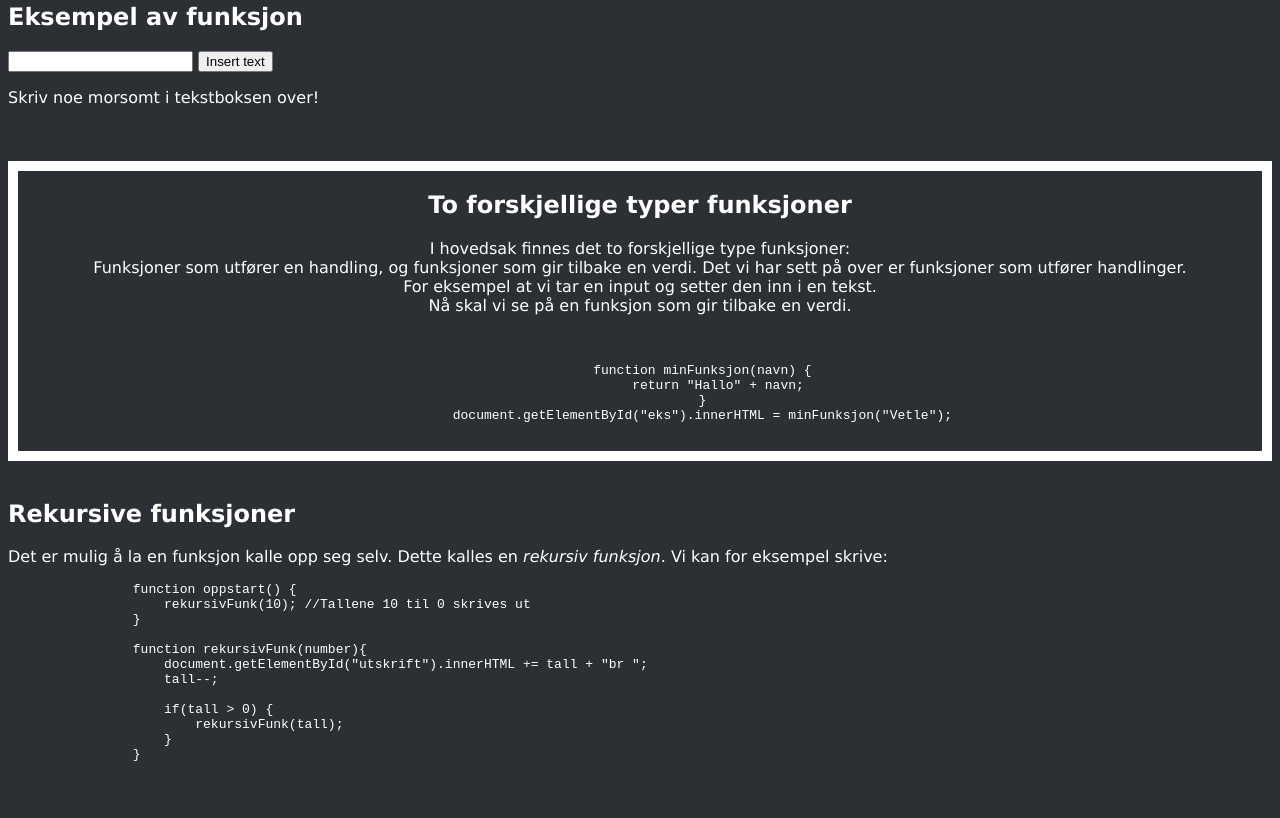
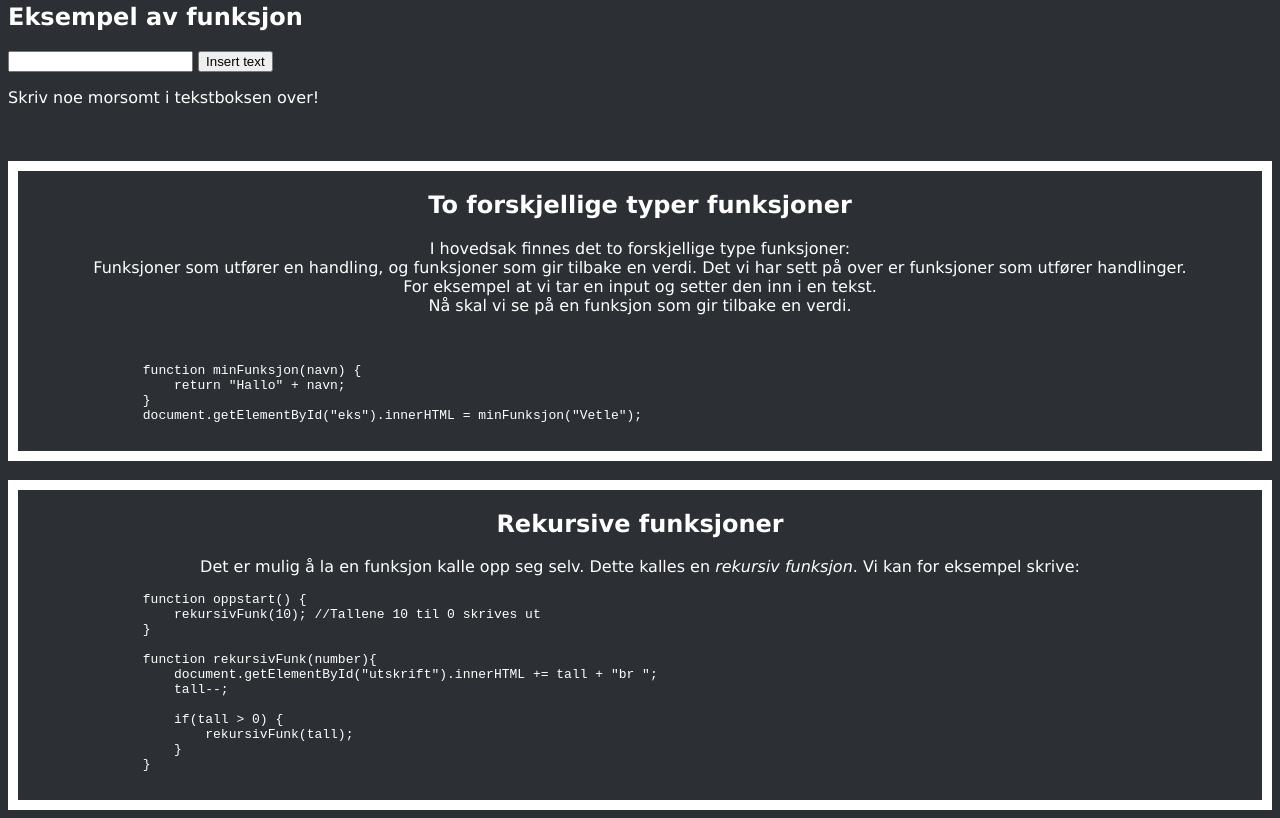
Before and after one commit to Crayharr/Crayharr.github.io, a plain HTML site: page index.html in a window 1280 px wide. Shown: the part 1212-2030 px from the top of the page. Before the commit the page ends 2002 px from the top, so only its background shows below. Drawn offline with Linux system fonts and the light colour scheme.

Commit message:
Update Style.css

```diff
--- a/Style.css
+++ b/Style.css
@@ -13,6 +13,10 @@ body {
     background-color: #2C2F33 ;
     color: white;
     font-family: Verdana, Geneva, Tahoma, sans-serif;
+}
+
+.alignLeft {
+    text-align: left;
 }
 
 .Box1 {
@@ -50,3 +54,10 @@ body {
     border-width: 10px;
     text-align: center;
 }
+
+.Box6 {
+    border-style: solid;
+    border-color: white;
+    border-width: 10px;
+    text-align: center;
+}
```
